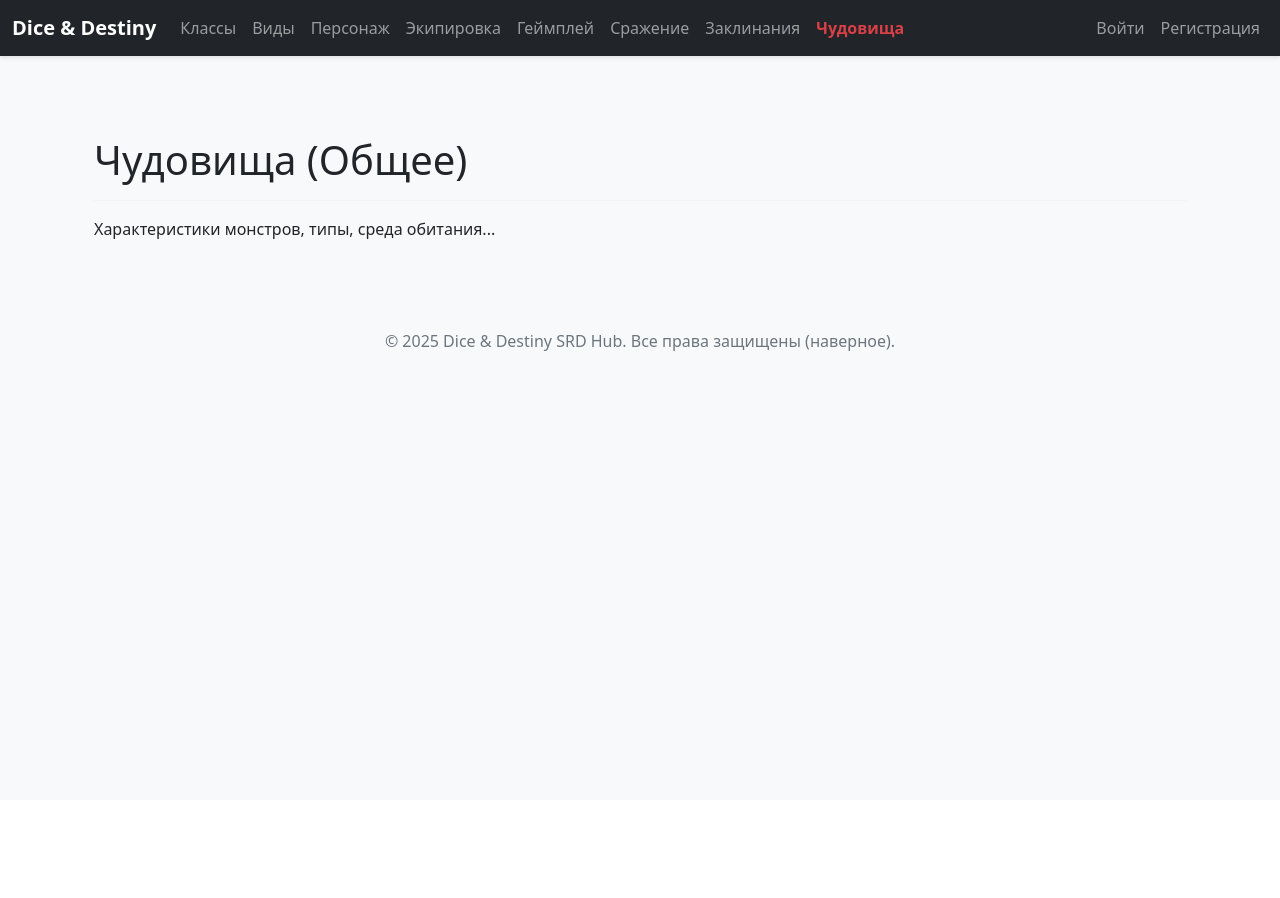
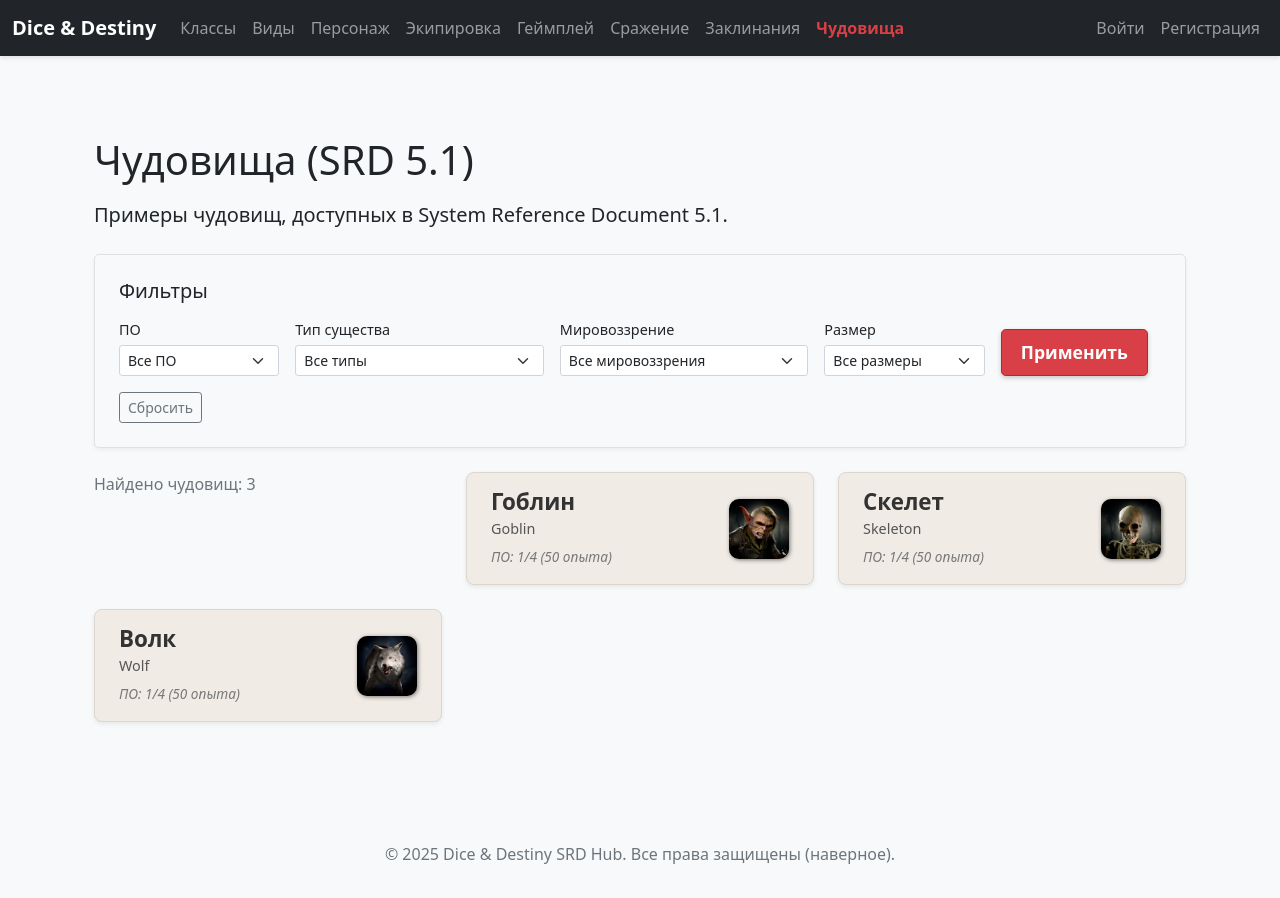
Before and after one commit to dizmorall/Dice-Destiny-SRD-Hub, a Flask app: page /srd/monsters in a window 1280 px wide. Before the commit the page ends 351 px from the top, so only its background shows below. Run offline with Flask 3, Linux system fonts and the light colour scheme; some libraries are stand-ins or nearby versions.

Commit message:
feat: Реализован раздел Чудовищ SRD с фильтрами и деталями
- Добавлены данные для примеров чудовищ SRD (Гоблин, Скелет, Волк)
  в словарь `SRD_MONSTERS` в `server.py`.
- Создана страница списка чудовищ (`/srd/monsters`, `monsters_list.html`)
  с карточками и возможностью фильтрации по ПО, типу, мировоззрению и размеру.
- Реализована страница деталей чудовища (`/srd/monster/<slug>`, `monster_detail.html`)
  с отображением полного стат-блока и секцией комментариев.
- Обновлены маршруты и логика в `server.py` для обработки данных чудовищ
  и фильтров.
- Добавлены необходимые функции для извлечения уникальных значений
  для фильтров из данных чудовищ.

```diff
--- a/server.py
+++ b/server.py
@@ -271,9 +271,6 @@ for spell_raw in SRD_SPELLS_LIST_RAW:
 ALL_SPELL_CLASSES = sorted(list(set(cls for spell in SRD_SPELLS_LIST for cls in spell.get('classes_raw', []))))
 ALL_SPELL_LEVELS = sorted(list(set(spell.get('level_raw', 99) for spell in SRD_SPELLS_LIST)), key=spell_level_sort_key)
 ALL_SPELL_SCHOOLS = sorted(list(set(spell.get('school_raw') for spell in SRD_SPELLS_LIST if spell.get('school_raw'))))
-
-SRD_MONSTERS_LIST = []
-SRD_MONSTERS_DICT = {}
 
 # --- 2. Модели Базы Данных (SQLAlchemy) ---
 class User(UserMixin, db.Model):
@@ -805,6 +802,192 @@ SRD_SPECIES = { # Данные SRD Видов/Рас
     }
 }
 
+# --- Данные Чудовищ SRD ---
+SRD_MONSTERS = {
+    'goblin': {
+        'name': 'Гоблин',
+        'en_name': 'Goblin',
+        'slug': 'goblin',
+        'icon': 'images/monsters/goblin_icon.png',
+        'size_type_alignment': 'Маленький гуманоид (гоблиноид), нейтрально-злой',
+        'armor_class': '15 (кожаный доспех, щит)',
+        'hit_points': '7 (2к6)',
+        'speed': '30 фт.',
+        'stats': { # Характеристики
+            'STR': '8 (-1)', 'DEX': '14 (+2)', 'CON': '10 (+0)',
+            'INT': '10 (+0)', 'WIS': '8 (-1)', 'CHA': '8 (-1)'
+        },
+        'skills': 'Скрытность +6',
+        'senses': 'Тёмное зрение 60 фт., Пассивное Восприятие 9',
+        'languages': 'Гоблинский, Общий',
+        'challenge': '1/4 (50 опыта)',
+        'abilities': [ # Умения
+            {
+                'name': 'Пронырливый побег (Nimble Escape)',
+                'desc': 'Гоблин может совершать действия Отход или Засада бонусным действием в каждый свой ход.'
+            }
+        ],
+        'actions': [ # Действия
+            {
+                'name': 'Скимитар (Scimitar)',
+                'desc': 'Рукопашная атака оружием: +4 к попаданию, досягаемость 5 фт., одна цель. Попадание: 5 (1к6 + 2) рубящего урона.'
+            },
+            {
+                'name': 'Короткий лук (Shortbow)',
+                'desc': 'Дальнобойная атака оружием: +4 к попаданию, дистанция 80/320 фт., одна цель. Попадание: 5 (1к6 + 2) колющего урона.'
+            }
+        ],
+        'description': 'Гоблины — это маленькие, злобные и хитрые существа, которые часто собираются в большие группы, чтобы терроризировать более цивилизованные народы. Они трусливы поодиночке, но наглы и жестоки в стае.'
+    },
+    'skeleton': {
+        'name': 'Скелет',
+        'en_name': 'Skeleton',
+        'slug': 'skeleton',
+        'icon': 'images/monsters/skeleton_icon.png',
+        'size_type_alignment': 'Средний нежить, законопослушно-злой',
+        'armor_class': '13 (обрывки доспехов)',
+        'hit_points': '13 (2к8 + 4)',
+        'speed': '30 фт.',
+        'stats': {
+            'STR': '10 (+0)', 'DEX': '14 (+2)', 'CON': '15 (+2)',
+            'INT': '6 (-2)', 'WIS': '8 (-1)', 'CHA': '5 (-3)'
+        },
+        'damage_vulnerabilities': 'Дробящий',
+        'damage_immunities': 'Яд',
+        'condition_immunities': 'Истощение, Отравление',
+        'senses': 'Тёмное зрение 60 фт., Пассивное Восприятие 9',
+        'languages': 'Понимает все языки, которые знал при жизни, но не может говорить',
+        'challenge': '1/4 (50 опыта)',
+        'abilities': [], # У скелета в SRD нет особых умений
+        'actions': [
+            {
+                'name': 'Короткий меч (Shortsword)',
+                'desc': 'Рукопашная атака оружием: +4 к попаданию, досягаемость 5 фт., одна цель. Попадание: 5 (1к6 + 2) колющего урона.'
+            },
+            {
+                'name': 'Короткий лук (Shortbow)',
+                'desc': 'Дальнобойная атака оружием: +4 к попаданию, дистанция 80/320 фт., одна цель. Попадание: 5 (1к6 + 2) колющего урона.'
+            }
+        ],
+        'description': 'Анимированные магией кости давно умерших существ, скелеты часто служат стражами или безмозглыми воинами в армиях некромантов.'
+    },
+    'wolf': {
+        'name': 'Волк',
+        'en_name': 'Wolf',
+        'slug': 'wolf',
+        'icon': 'images/monsters/wolf_icon.png',
+        'size_type_alignment': 'Средний зверь, без мировоззрения',
+        'armor_class': '13 (природный доспех)',
+        'hit_points': '11 (2к8 + 2)',
+        'speed': '40 фт.',
+        'stats': {
+            'STR': '12 (+1)', 'DEX': '15 (+2)', 'CON': '12 (+1)',
+            'INT': '3 (-4)', 'WIS': '12 (+1)', 'CHA': '6 (-2)'
+        },
+        'skills': 'Восприятие +3, Скрытность +4',
+        'senses': 'Пассивное Восприятие 13',
+        'languages': '—',
+        'challenge': '1/4 (50 опыта)',
+        'abilities': [
+            {
+                'name': 'Острый слух и нюх (Keen Hearing and Smell)',
+                'desc': 'Волк совершает с преимуществом проверки Мудрости (Восприятие), основанные на слухе или нюхе.'
+            },
+            {
+                'name': 'Тактика стаи (Pack Tactics)',
+                'desc': 'Волк совершает с преимуществом бросок атаки по существу, если как минимум один союзник волка находится в пределах 5 футов от этого существа, и этот союзник не недееспособен.'
+            }
+        ],
+        'actions': [
+            {
+                'name': 'Укус (Bite)',
+                'desc': 'Рукопашная атака оружием: +4 к попаданию, досягаемость 5 фт., одна цель. Попадание: 7 (2к4 + 2) колющего урона. Если цель — существо, она должна преуспеть в спасброске Силы Сл 11, иначе будет сбита с ног.'
+            }
+        ],
+        'description': 'Волки — хищники, охотящиеся стаями. Они умны, быстры и обладают острыми чувствами, что делает их опасными противниками в дикой местности.'
+    }
+}
+
+def challenge_rating_sort_key(cr_str):
+    if "/" in cr_str:
+        try:
+            num, den = map(int, cr_str.split('/'))
+            return num / den
+        except ValueError:
+            return 999
+    try:
+        return float(cr_str)
+    except ValueError:
+        return 999
+
+ALL_MONSTER_CHALLENGES = sorted(list(set(
+    monster_data.get('challenge', 'Не указан') for monster_data in SRD_MONSTERS.values()
+)), key=challenge_rating_sort_key)
+
+
+# Уникальные типы существ (извлекаем из 'size_type_alignment')
+def extract_monster_type(size_type_alignment_str):
+    parts = size_type_alignment_str.split(',')
+    if len(parts) > 0:
+        # Берем первую часть до запятой, где обычно размер и тип
+        # Пример: "Маленький гуманоид (гоблиноид)" или "Средний зверь"
+        type_and_size_part = parts[0].strip()
+        words = type_and_size_part.split()
+
+        known_sizes = ["крошечный", "маленький", "средний", "большой", "огромный", "исполинский",
+                       "tiny", "small", "medium", "large", "huge", "gargantuan"]
+
+        actual_type_words = []
+        for word in words:
+            if word.lower().replace('ё', 'е') not in known_sizes:
+                if '(' in word:
+                    actual_type_words.append(word.split('(')[0].strip())
+                    break
+                else:
+                    actual_type_words.append(word.strip())
+            elif actual_type_words and word.startswith('('):
+                 break
+
+
+        if actual_type_words:
+            return " ".join(actual_type_words).capitalize()
+    return None
+
+ALL_MONSTER_TYPES = sorted(list(set(
+    extract_monster_type(monster_data.get('size_type_alignment', ''))
+    for monster_data in SRD_MONSTERS.values()
+    if extract_monster_type(monster_data.get('size_type_alignment', '')) # Убираем None значения
+)))
+
+# Уникальные мировоззрения (извлекаем из 'size_type_alignment')
+def extract_monster_alignment(size_type_alignment_str):
+    parts = size_type_alignment_str.split(',')
+    if len(parts) > 1:
+        return parts[-1].strip().capitalize()
+    return None
+
+ALL_MONSTER_ALIGNMENTS = sorted(list(set(
+    extract_monster_alignment(monster_data.get('size_type_alignment', ''))
+    for monster_data in SRD_MONSTERS.values()
+    if extract_monster_alignment(monster_data.get('size_type_alignment', ''))
+)))
+
+# Уникальные размеры (извлекаем из 'size_type_alignment')
+def extract_monster_size(size_type_alignment_str):
+    parts = size_type_alignment_str.split(',')
+    if len(parts) > 0:
+        type_part = parts[0].strip() # "Маленький гуманоид (гоблиноид)"
+        size_words = type_part.split()
+        if len(size_words) > 0:
+            return size_words[0].strip().capitalize()
+    return None
+
+ALL_MONSTER_SIZES = sorted(list(set(
+    extract_monster_size(monster_data.get('size_type_alignment', ''))
+    for monster_data in SRD_MONSTERS.values()
+    if extract_monster_size(monster_data.get('size_type_alignment', ''))
+)))
+
 SRD_STATIC_CONTENT = {
     'character_info': """
     <h2>Основы создания персонажа</h2>
@@ -1321,8 +1504,128 @@ def spell_detail(spell_slug):
     )
 
 @app.route('/srd/monsters')
-def monsters_info():
-     return render_template('generic_srd_page.html', title='Чудовища (Общее)', page_content="Характеристики монстров, типы, среда обитания...")
+def monsters_list():
+    # Получаем параметры фильтров из URL
+    filter_cr = request.args.get('cr', '')
+    filter_type = request.args.get('type', '')
+    filter_alignment = request.args.get('alignment', '')
+    filter_size = request.args.get('size', '')
+
+    # Начинаем с полного списка чудовищ (значений словаря)
+    filtered_monsters_list = list(SRD_MONSTERS.values()) # Преобразуем в список для фильтрации
+
+    # Применяем фильтры
+    if filter_cr:
+        filtered_monsters_list = [
+            monster for monster in filtered_monsters_list
+            if monster.get('challenge', '').strip().lower() == filter_cr.lower()
+        ]
+
+    if filter_type:
+        filtered_monsters_list = [
+            monster for monster in filtered_monsters_list
+            if extract_monster_type(monster.get('size_type_alignment', '')).lower() == filter_type.lower()
+        ]
+
+    if filter_alignment:
+        filtered_monsters_list = [
+            monster for monster in filtered_monsters_list
+            if extract_monster_alignment(monster.get('size_type_alignment', '')).lower() == filter_alignment.lower()
+        ]
+
+    if filter_size:
+        filtered_monsters_list = [
+            monster for monster in filtered_monsters_list
+            if extract_monster_size(monster.get('size_type_alignment', '')).lower() == filter_size.lower()
+        ]
+
+    # Сортируем отфильтрованный список по ПО
+    sorted_monsters = sorted(filtered_monsters_list, key=lambda m: challenge_rating_sort_key(m.get('challenge', '999')))
+
+
+    return render_template(
+        'monsters_list.html',
+        title='Чудовища (SRD 5.1)',
+        monsters=sorted_monsters,
+
+        # Текущие значения фильтров для формы
+        filter_cr=filter_cr,
+        filter_type=filter_type,
+        filter_alignment=filter_alignment,
+        filter_size=filter_size,
+
+        # Опции для выпадающих списков
+        all_challenges=ALL_MONSTER_CHALLENGES,
+        all_types=ALL_MONSTER_TYPES,
+        all_alignments=ALL_MONSTER_ALIGNMENTS,
+        all_sizes=ALL_MONSTER_SIZES
+    )
+
+@app.route('/srd/monster/<string:monster_slug>', methods=['GET', 'POST'])
+def monster_detail(monster_slug):
+    monster = SRD_MONSTERS.get(monster_slug)
+    if not monster:
+        abort(404)
+
+    comment_form = CommentForm()
+    reply_form = ReplyForm()
+    page_type = 'monster'
+    page_slug = monster_slug
+
+    # --- Обработка POST для комментариев ---
+    if request.method == 'POST':
+        if not current_user.is_authenticated:
+             flash('Нужно войти, чтобы комментировать.', 'warning')
+             return redirect(url_for('login', next=request.url))
+
+        is_new_comment = request.form.get('submit_comment') == 'true'
+        is_reply = request.form.get('submit_reply') == 'true'
+        parent_id = request.form.get('parent_id')
+
+        form_to_validate = None
+        if is_new_comment: form_to_validate = comment_form
+        elif is_reply and parent_id: form_to_validate = reply_form
+
+        if form_to_validate and form_to_validate.validate_on_submit():
+            parent_comment_obj = None
+            if parent_id and is_reply:
+                 parent_comment_obj = Comment.query.get(int(parent_id))
+                 if not parent_comment_obj or parent_comment_obj.srd_page_type != page_type or parent_comment_obj.srd_page_slug != page_slug:
+                      flash('Ошибка: неверный родительский комментарий.', 'danger')
+                      return redirect(url_for('monster_detail', monster_slug=page_slug))
+
+            comment = Comment(
+                content=form_to_validate.content.data,
+                author=current_user,
+                srd_page_type=page_type,
+                srd_page_slug=page_slug,
+                parent_comment_id=int(parent_id) if parent_id and is_reply else None
+            )
+            db.session.add(comment)
+            db.session.commit()
+            flash('Комментарий добавлен.' if is_new_comment else 'Ответ добавлен.', 'success')
+
+            redirect_url = url_for('monster_detail', monster_slug=page_slug)
+            if comment.parent_comment_id: redirect_url += f'#comment-{comment.parent_comment_id}'
+            else: redirect_url += f'#comment-{comment.id}'
+            return redirect(redirect_url)
+        elif request.method == 'POST':
+             flash('Ошибка в форме комментария/ответа. Проверьте введенные данные.', 'danger')
+
+    comments = get_comments_with_replies(
+        (Comment.srd_page_type == page_type) & (Comment.srd_page_slug == page_slug)
+    )
+
+    return render_template(
+        'monster_detail.html',
+        title=monster.get('name', 'Чудовище'),
+        monster=monster,
+        comments=comments,
+        comment_form=comment_form,
+        reply_form=reply_form,
+        page_type=page_type,
+        page_slug=page_slug
+    )
 
 # --- Маршруты Homebrew ---
 @app.route('/homebrew')
--- a/templates/index.html
+++ b/templates/index.html
@@ -132,7 +132,7 @@
             <h3>Заклинания</h3>
             <p>Основы магии (SRD)</p>
         </a>
-         <a href="{{ url_for('monsters_info') }}" class="srd-card">
+         <a href="{{ url_for('monsters_list') }}" class="srd-card">
             <h3>Чудовища</h3>
             <p>Общая информация</p>
         </a>
--- a/templates/layout.html
+++ b/templates/layout.html
@@ -71,8 +71,7 @@
                     <li class="nav-item">
                         <a class="nav-link {{ 'active' if request.endpoint.startswith('spell_') or request.endpoint == 'spells_list' else '' }}" href="{{ url_for('spells_list') }}">Заклинания</a>
                    </li>
-                         <a class="nav-link {{ 'active' if request.endpoint == 'monsters_info' else '' }}" href="{{ url_for('monsters_info') }}">Чудовища</a>
-                    </li>
+                        <a class="nav-link {{ 'active' if request.endpoint.startswith('monster_') or request.endpoint == 'monsters_list' else '' }}" href="{{ url_for('monsters_list') }}">Чудовища</a>
                      <!-- Ссылка на Homebrew (только для залогиненных) -->
                     {% if current_user.is_authenticated %}
                     <li class="nav-item">
--- /dev/null
+++ b/templates/monsters_list.html
@@ -0,0 +1,193 @@
+{% extends "layout.html" %}
+
+{% block title %}Чудовища (SRD 5.1) - {{ super() }}{% endblock %}
+
+{% block content %}
+<style>
+.monster-grid {
+    display: grid;
+    grid-template-columns: repeat(auto-fit, minmax(280px, 1fr));
+    gap: 1.5rem;
+    margin-top: 2rem;
+    margin-bottom: 2rem;
+}
+
+.monster-card {
+    background-color: #f0ebe5; /* Светло-бежевый фон */
+    border: 1px solid #dcd6cf;
+    border-radius: 8px;
+    padding: 1rem 1.5rem;
+    display: flex;
+    align-items: center;
+    text-decoration: none !important;
+    color: #212529 !important;
+    transition: all 0.25s ease-in-out;
+    box-shadow: 0 2px 5px rgba(0, 0, 0, 0.08);
+    overflow: hidden;
+    position: relative;
+}
+.monster-card::before {
+    content: '';
+    position: absolute;
+    top: 0;
+    left: 0;
+    width: 100%;
+    height: 100%;
+    background-color: rgba(0, 0, 0, 0);
+    transition: background-color 0.25s ease-in-out;
+    z-index: 1;
+}
+.monster-card:hover {
+    transform: translateY(-3px);
+    box-shadow: 0 6px 12px rgba(0, 0, 0, 0.12);
+    border-color: #c9c1b9;
+}
+.monster-card:hover::before {
+    background-color: rgba(0, 0, 0, 0.08);
+}
+.monster-card-text {
+    flex-grow: 1;
+    margin-right: 1rem;
+    position: relative;
+    z-index: 2;
+}
+.monster-card-text h3 {
+    font-size: 1.4rem;
+    font-weight: bold;
+    margin-bottom: 0.1rem;
+    color: #333;
+}
+.monster-card-text .en-name {
+    font-size: 0.9rem;
+    color: #555;
+    display: block;
+    margin-bottom: 0.3rem;
+}
+.monster-card-text .challenge-rating {
+    font-size: 0.85rem;
+    color: #777;
+    font-style: italic;
+}
+.monster-card-icon {
+    height: 60px;
+    width: auto;
+    max-width: 70px;
+    object-fit: contain;
+    margin-left: auto;
+    filter: drop-shadow(1px 1px 2px rgba(0,0,0,0.5)); /* Тень для иконок */
+    position: relative;
+    z-index: 2;
+    border-radius: 10px;
+}
+.filter-sort-section {
+        margin-bottom: 1.5rem;
+        padding: 1.5rem;
+        background-color: #f8f9fa;
+        border: 1px solid #dee2e6;
+        border-radius: 0.3rem;
+        box-shadow: 0 2px 4px rgba(0,0,0,0.05);
+}
+.filter-sort-form label {
+        font-weight: 500;
+        margin-bottom: 0.3rem;
+        display: block;
+        font-size: 0.9rem;
+}
+.filter-sort-form > div {
+        margin-bottom: 0.75rem;
+}
+@media (min-width: 992px) { /* Для lg и выше убираем нижний отступ */
+        .filter-sort-form > div {
+            margin-bottom: 0;
+        }
+}
+</style>
+
+
+<div class="container">
+    <h1 class="mt-4 mb-3">Чудовища (SRD 5.1)</h1>
+    <p class="lead mb-4">Примеры чудовищ, доступных в System Reference Document 5.1.</p>
+
+    {# Форма фильтров #}
+    <div class="filter-sort-section">
+        <h5 class="mb-3">Фильтры</h5>
+        <form method="GET" action="{{ url_for('monsters_list') }}" class="filter-sort-form row g-3 align-items-end">
+            {# Фильтр по ПО #}
+            <div class="col-md-6 col-lg-2">
+                <label for="cr-filter">ПО</label>
+                <select class="form-select form-select-sm" id="cr-filter" name="cr">
+                    <option value="">Все ПО</option>
+                    {% for cr_val in all_challenges %}
+                        <option value="{{ cr_val }}" {% if cr_val == filter_cr %}selected{% endif %}>{{ cr_val }}</option>
+                    {% endfor %}
+                </select>
+            </div>
+
+            {# Фильтр по типу существа #}
+            <div class="col-md-6 col-lg-3">
+                <label for="type-filter">Тип существа</label>
+                <select class="form-select form-select-sm" id="type-filter" name="type">
+                    <option value="">Все типы</option>
+                    {% for type_val in all_types %}
+                        <option value="{{ type_val.lower() }}" {% if type_val.lower() == filter_type %}selected{% endif %}>{{ type_val }}</option>
+                    {% endfor %}
+                </select>
+            </div>
+
+            {# Фильтр по мировоззрению #}
+            <div class="col-md-6 col-lg-3">
+                <label for="alignment-filter">Мировоззрение</label>
+                <select class="form-select form-select-sm" id="alignment-filter" name="alignment">
+                    <option value="">Все мировоззрения</option>
+                    {% for align_val in all_alignments %}
+                        <option value="{{ align_val.lower() }}" {% if align_val.lower() == filter_alignment %}selected{% endif %}>{{ align_val }}</option>
+                    {% endfor %}
+                </select>
+            </div>
+
+            {# Фильтр по размеру #}
+            <div class="col-md-6 col-lg-2">
+                <label for="size-filter">Размер</label>
+                <select class="form-select form-select-sm" id="size-filter" name="size">
+                    <option value="">Все размеры</option>
+                    {% for size_val in all_sizes %}
+                        <option value="{{ size_val.lower() }}" {% if size_val.lower() == filter_size %}selected{% endif %}>{{ size_val }}</option>
+                    {% endfor %}
+                </select>
+            </div>
+
+            <div class="col-md-auto">
+                <button type="submit" class="btn btn-dnd-red btn-sm">Применить</button>
+            </div>
+            <div class="col-md-auto">
+                <a href="{{ url_for('monsters_list') }}" class="btn btn-outline-secondary btn-sm">Сбросить</a>
+            </div>
+        </form>
+    </div>
+
+    <div class="monster-grid mt-4">
+        {% if monsters %}
+            <p class="text-muted">Найдено чудовищ: {{ monsters|length }}</p>
+            {# Перебираем чудовищ из списка monsters (который уже отфильтрован и отсортирован) #}
+            {% for monster_data in monsters %}
+                <a href="{{ url_for('monster_detail', monster_slug=monster_data.slug) }}" class="monster-card">
+                    <div class="monster-card-text">
+                        <h3>{{ monster_data.name }}</h3>
+                        {% if monster_data.en_name %}
+                            <span class="en-name">{{ monster_data.en_name }}</span>
+                        {% endif %}
+                        {% if monster_data.challenge %}
+                            <span class="challenge-rating">ПО: {{ monster_data.challenge }}</span>
+                        {% endif %}
+                    </div>
+                    {% if monster_data.icon %}
+                        <img src="{{ url_for('static', filename=monster_data.icon) }}" alt="{{ monster_data.name }}" class="monster-card-icon">
+                    {% endif %}
+                </a>
+            {% endfor %}
+        {% else %}
+            <p class="mt-3">Нет чудовищ, соответствующих вашим критериям.</p>
+        {% endif %}
+    </div>
+</div>
+{% endblock %}
```
Also changed, not shown: templates/monster_detail.html (added, +176 -0 lines), static/images/monsters/goblin_icon.png (added), static/images/monsters/skeleton_icon.png (added), static/images/monsters/wolf_icon.png (added).
